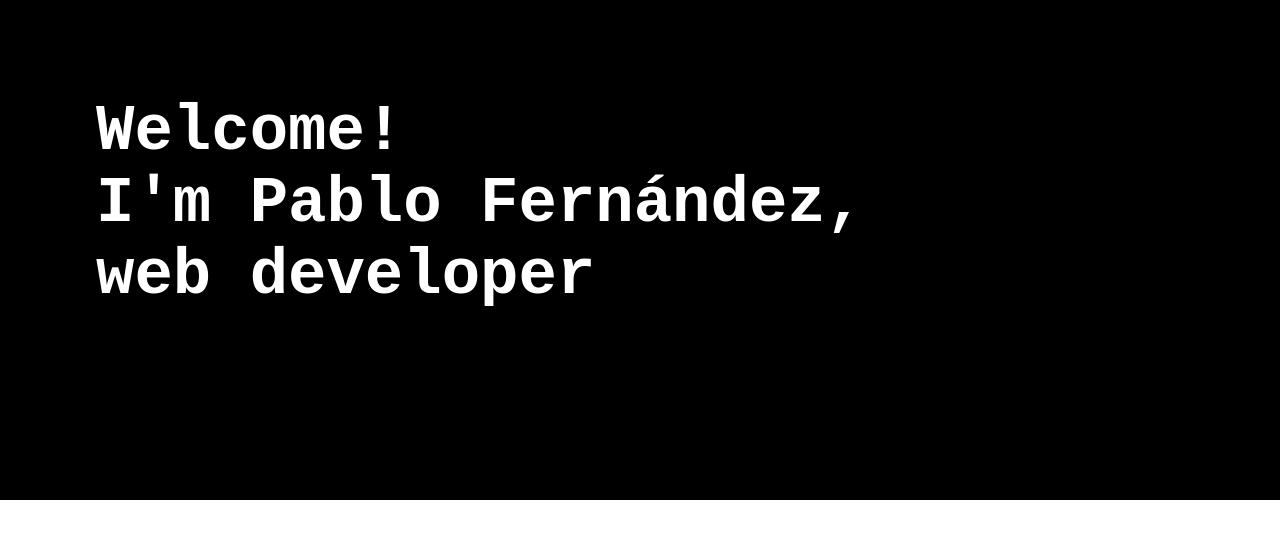
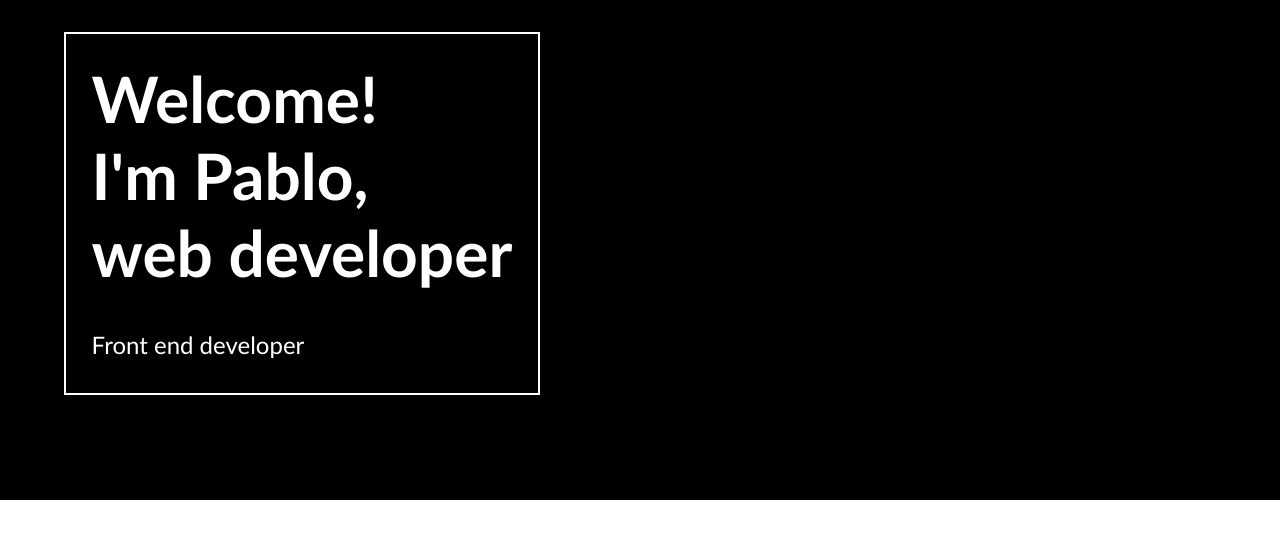
Before and after one commit to pabloff95/Personal-Portfolio, a plain HTML site: page index.html in a window 1280 px wide. Drawn offline with Linux system fonts and the light colour scheme.

Commit message:
mouse trail day 4: styles to header added

```diff
--- a/events.js
+++ b/events.js
@@ -9,7 +9,7 @@ window.addEventListener("load", function() {
     let stopMouse;
 
     // Mouse move on canvas
-    document.querySelector("header").addEventListener("mousemove", function(event){
+    document.querySelector("canvas").addEventListener("mousemove", function(event){
         clearInterval(stopMouse); // stop setinterval (avoids event mousemove from triggering multiple times before)
         context.clearRect(0, 0, canvas.width, canvas.height); // Clear canvas
         // Add position to trail (last element --> head)
--- a/index.html
+++ b/index.html
@@ -10,7 +10,13 @@
 </head>
 <body>
     <header>
-        <span id="page-title">Welcome! <br>I'm Pablo Fernández,<br> web developer</span>
+        <!--span id="page-title">Welcome! <br>I'm Pablo,<br> web developer <br></span-->
+        <span id="page-title">
+            <span class="letter">W</span><span class="letter">e</span><span class="letter">l</span><span class="letter">c</span><span class="letter">o</span><span class="letter">m</span><span class="letter">e</span><span class="letter">!</span><br>
+            <span class="letter">I</span><span class="letter">'</span><span class="letter">m</span><span class="letter"> </span><span class="letter">P</span><span class="letter">a</span><span class="letter">b</span><span class="letter">l</span><span class="letter">o</span><span class="letter">,</span><br>
+            <span class="letter">w</span><span class="letter">e</span><span class="letter">b</span><span class="letter"> </span><span class="letter">d</span><span class="letter">e</span><span class="letter">v</span><span class="letter">e</span><span class="letter">l</span><span class="letter">o</span><span class="letter">p</span><span class="letter">e</span><span class="letter">r</span><br>
+            <span id="page-subtitle">Front end developer</span>
+        </span>
         <canvas id="canvas-element"></canvas>
     </header>
 </body>
--- a/style.css
+++ b/style.css
@@ -12,17 +12,29 @@ header{
 }
 
 #page-title{
-    /*Positioning*/
+    /*Positioning and others*/
     position: absolute;
-    margin: 7.5%;
+    margin: 2.5% 5%;
     user-select: none;
+    padding: 2%;
+    border: 2px solid currentColor;
+    background-color: black;
     /*Font*/
     color: white;
     font-size: 4rem;
-    font-family: 'Courier New', monospace;
+    font-family: "Gill Sans", sans-serif;
     font-weight: 800;
 }
-
+#page-subtitle{
+    color: white;
+    font-size: 1.5rem;
+    font-family: "Gill Sans", sans-serif;
+    font-weight: 200;
+}
+.letter:hover{
+    color: orange;
+    font-size: 4.25rem;
+}
 canvas{
     width: 100%;
     height: 100%;
```
